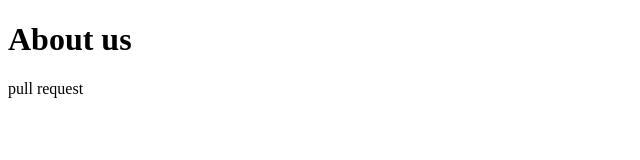
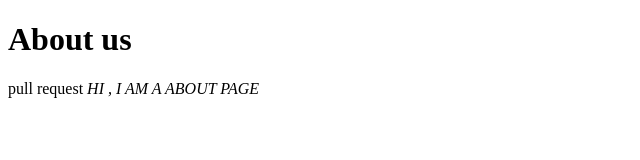
Before and after one commit to Swati7819/Learning-Git, a plain HTML site: page about.html in a window 1280 px wide. Shown: the whole page, without its empty margins (0-640 px from the left). Drawn offline with Linux system fonts and the light colour scheme.

Commit message:
added i tag

```diff
--- a/about.html
+++ b/about.html
@@ -8,5 +8,6 @@
 <body>
     <h1>About us</h1>
     pull request
+    <i>HI , I AM A ABOUT PAGE</i>
 </body>
 </html>
```
